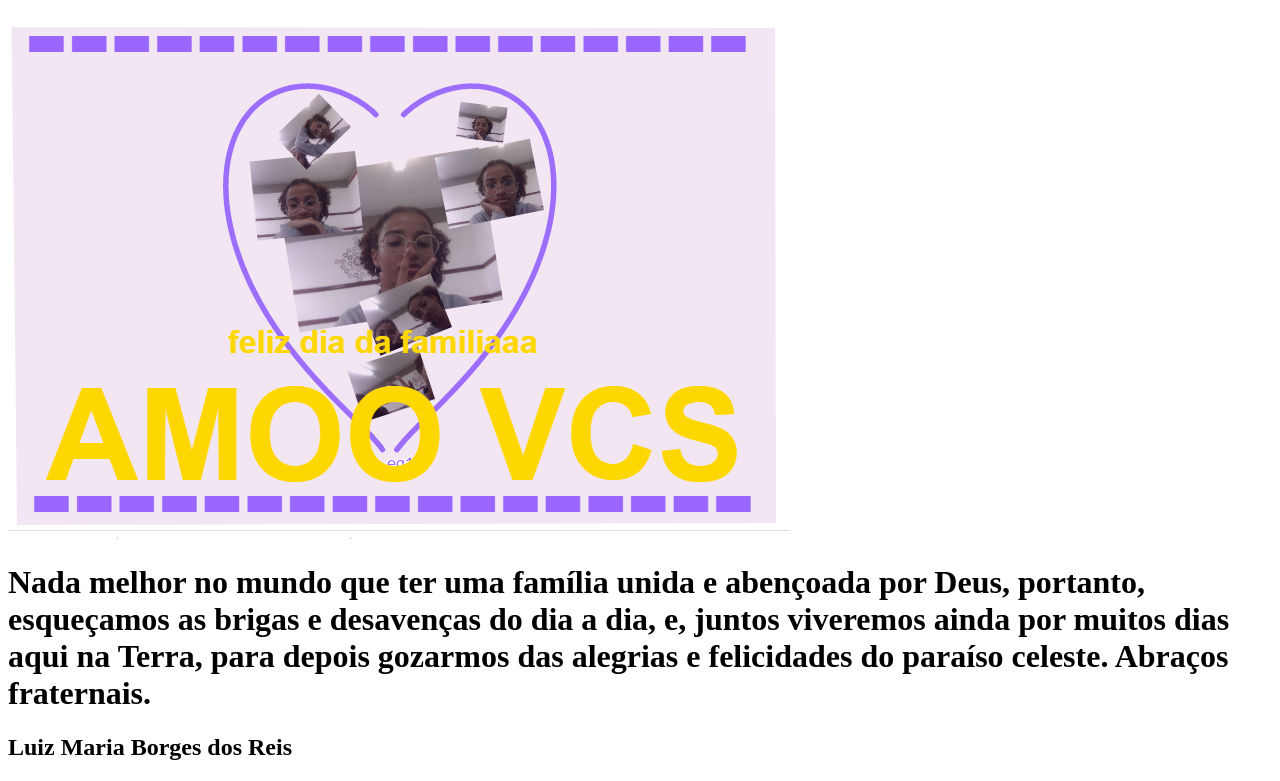
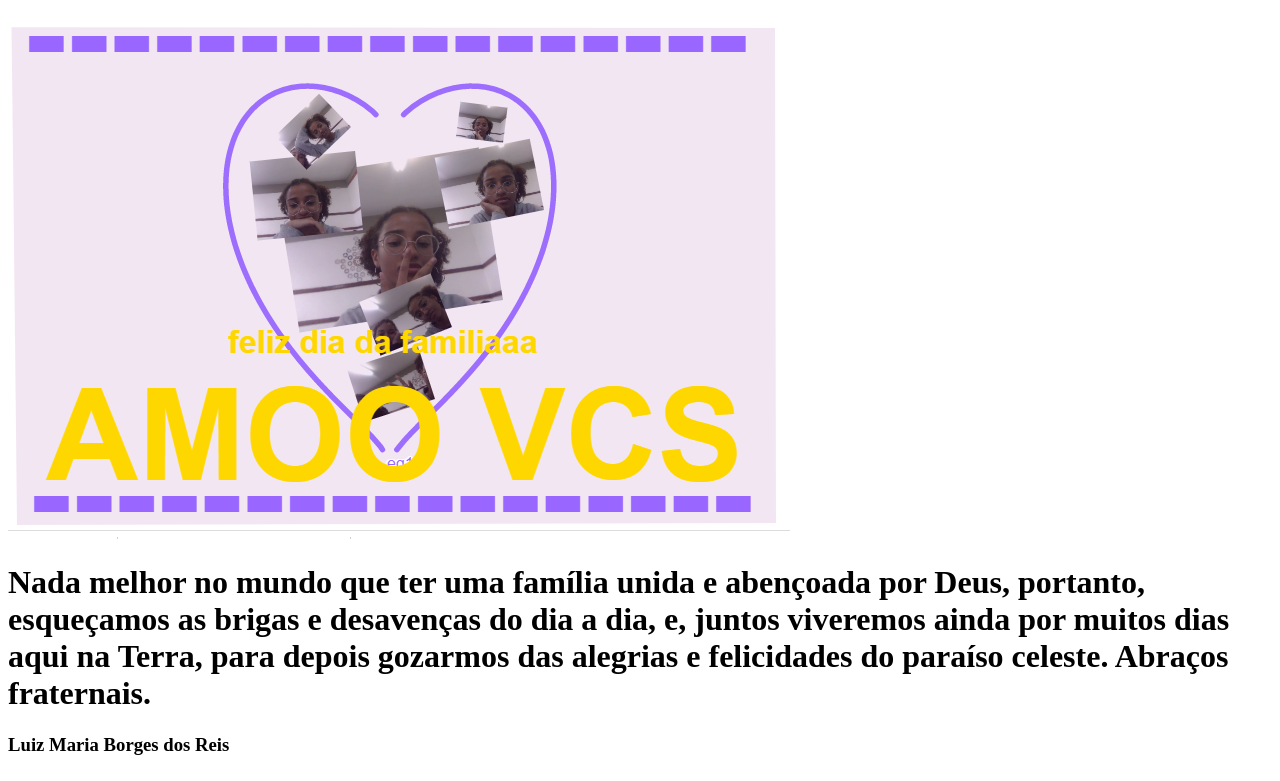
Before and after one commit to nonopava/manu, a plain HTML site: page index.html in a window 1280 px wide. Shown: the part 127-908 px from the top of the page. Drawn offline with Linux system fonts and the light colour scheme.

Commit message:
Add files via upload

```diff
--- a/index.html
+++ b/index.html
@@ -29,7 +29,7 @@
             juntos viveremos ainda por muitos dias aqui na Terra, para depois gozarmos das alegrias e felicidades do paraíso celeste.
             Abraços fraternais.
         </h1>
-        <h2>Luiz Maria Borges dos Reis</h2>
+        <h3>Luiz Maria Borges dos Reis</h3>
     </div>
 
 
```
